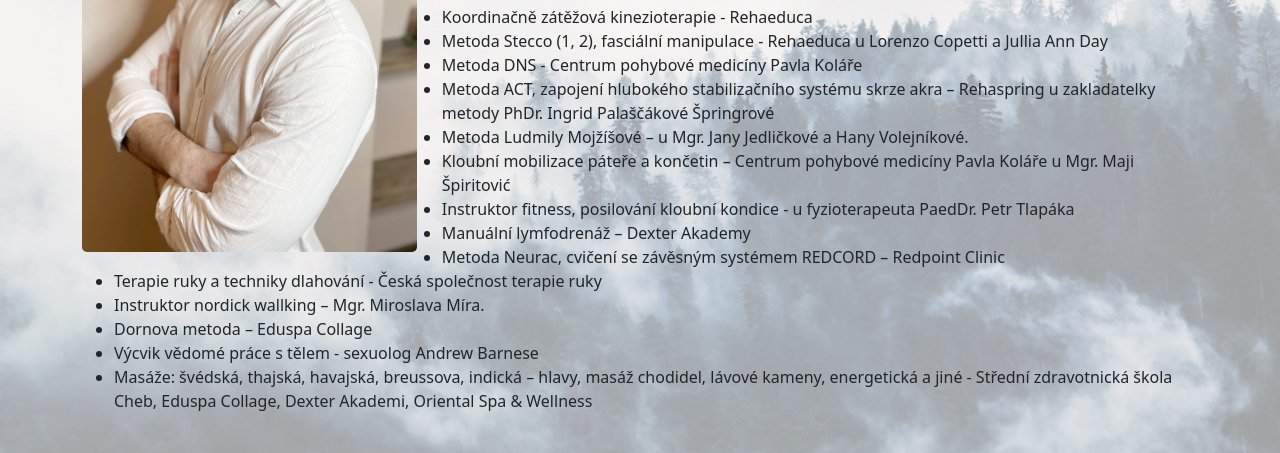
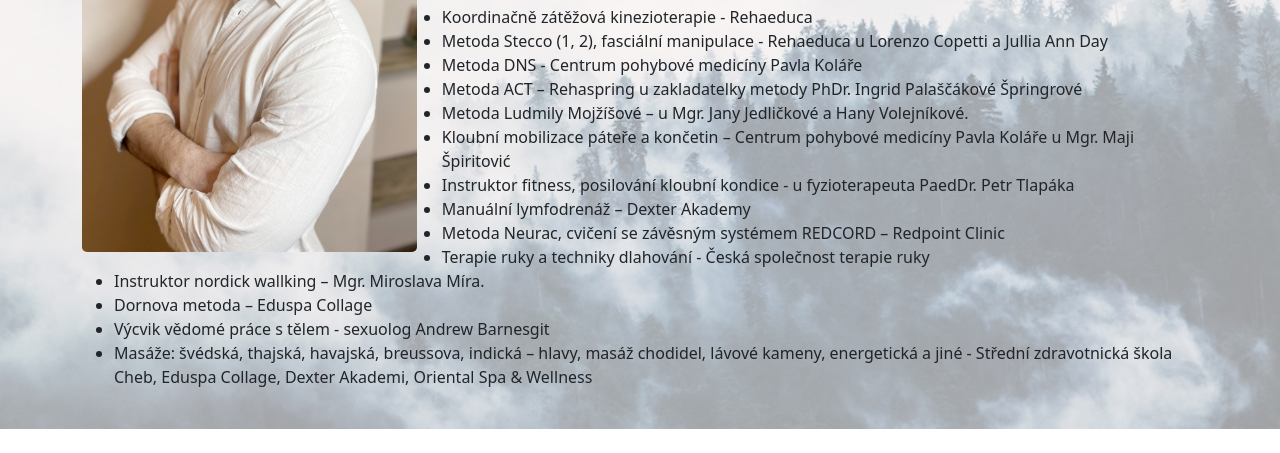
Before and after one commit to janajurcova/fyzioweb, a plain HTML site: page omne.html in a window 1280 px wide. Shown: the part 382-835 px from the top of the page. After the commit the page ends 811 px from the top, so only its background shows below. Drawn offline with nearby package versions, Linux system fonts and the light colour scheme; a web font is replaced by a local one.

Commit message:
fix omne

```diff
--- a/omne.html
+++ b/omne.html
@@ -80,7 +80,7 @@
                     <li> Koordinačně zátěžová kinezioterapie - Rehaeduca</li>
                     <li> Metoda Stecco (1, 2), fasciální manipulace - Rehaeduca u Lorenzo Copetti a Jullia Ann Day</li>
                     <li> Metoda DNS - Centrum pohybové medicíny Pavla Koláře</li>
-                    <li> Metoda ACT, zapojení hlubokého stabilizačního systému skrze akra – Rehaspring u zakladatelky metody PhDr. Ingrid Palaščákové Špringrové</li>
+                    <li> Metoda ACT – Rehaspring u zakladatelky metody PhDr. Ingrid Palaščákové Špringrové</li>
                     <li> Metoda Ludmily Mojžíšové – u Mgr. Jany Jedličkové a Hany Volejníkové.</li>
                     <li> Kloubní mobilizace páteře a končetin – Centrum pohybové medicíny Pavla Koláře u Mgr. Maji Špiritović</li>
                     <li> Instruktor fitness, posilování kloubní kondice - u fyzioterapeuta PaedDr. Petr Tlapáka </li>
@@ -89,7 +89,7 @@
                     <li> Terapie ruky a techniky dlahování - Česká společnost terapie ruky </li>
                     <li> Instruktor nordick wallking –  Mgr. Miroslava Míra.</li>
                     <li> Dornova metoda – Eduspa Collage</li>
-                    <li> Výcvik vědomé práce s tělem -  sexuolog Andrew Barnese </li>
+                    <li> Výcvik vědomé práce s tělem -  sexuolog Andrew Barnesgit </li>
                     <li> Masáže: švédská, thajská, havajská, breussova, indická – hlavy, masáž chodidel, lávové kameny, energetická a jiné - Střední zdravotnická škola Cheb, Eduspa Collage, Dexter Akademi, Oriental Spa & Wellness</li>
                 </ul>
                         </div>
```
